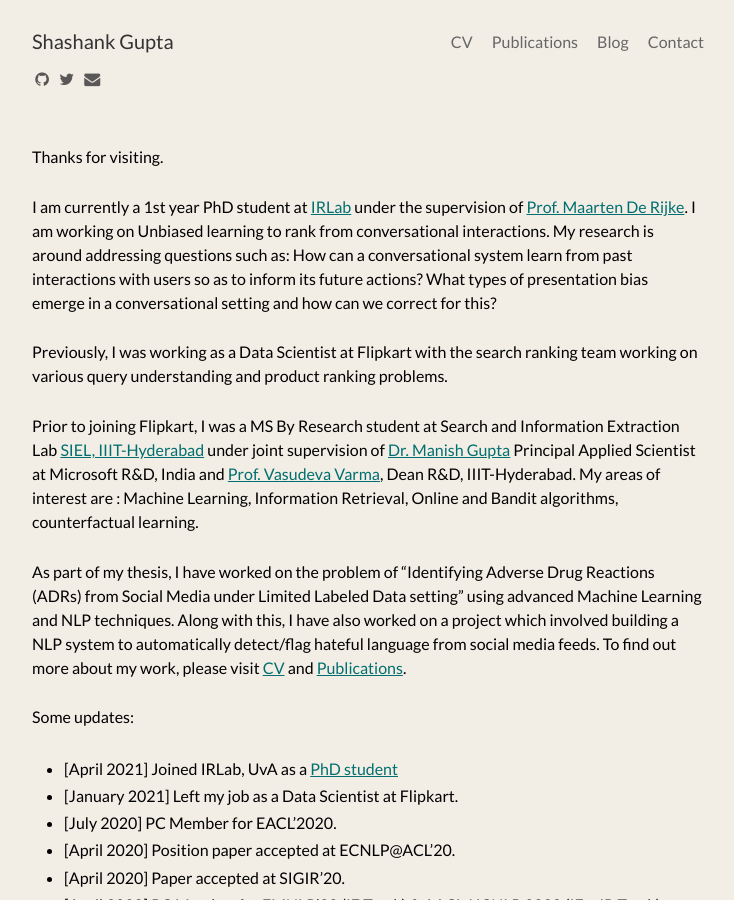
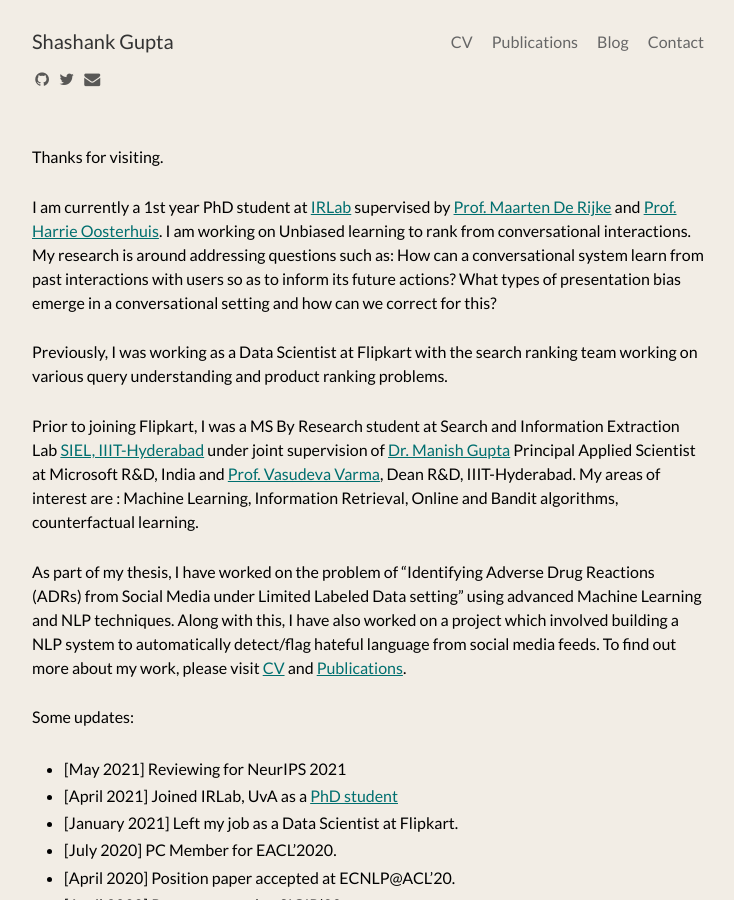
Before and after one commit to shashankg7/shashankg7.github.io, a Jekyll site: the page built from index.md, in a window 1280 px wide and 900 px high. Shown: the whole window, without its empty margins (272-1006 px from the left). Built offline with Jekyll 4.4.1, drawn with Linux system fonts in a browser that asks for light colours; nearby versions of some CDN libraries.

Commit message:
Update index.md

```diff
--- a/index.md
+++ b/index.md
@@ -5,7 +5,7 @@
 
 Thanks for visiting.
 
-I am currently a 1st year PhD student at [IRLab](http://irlab.science.uva.nl) under the supervision of [Prof. Maarten De Rijke](https://staff.fnwi.uva.nl/m.derijke/). I am working on Unbiased learning to rank from conversational interactions. My research is around addressing questions such as: How can a conversational system learn from past interactions with users so as to inform its future actions? What types of presentation bias emerge in a conversational setting and how can we correct for this?
+I am currently a 1st year PhD student at [IRLab](http://irlab.science.uva.nl) supervised by [Prof. Maarten De Rijke](https://staff.fnwi.uva.nl/m.derijke/) and [Prof. Harrie Oosterhuis](https://harrieo.github.io/). I am working on Unbiased learning to rank from conversational interactions. My research is around addressing questions such as: How can a conversational system learn from past interactions with users so as to inform its future actions? What types of presentation bias emerge in a conversational setting and how can we correct for this?
 
 Previously, I was working as a Data Scientist at Flipkart with the search ranking team working on various query understanding and product ranking problems.
 
@@ -16,6 +16,7 @@
 
 Some updates:
 
+* [May 2021] Reviewing for NeurIPS 2021
 * [April 2021] Joined IRLab, UvA as a [PhD student](https://irlab.science.uva.nl/2021/04/15/shashank-gupta-joins-irlab/)
 * [January 2021] Left my job as a Data Scientist at Flipkart.
 * [July 2020] PC Member for EACL'2020.
```
